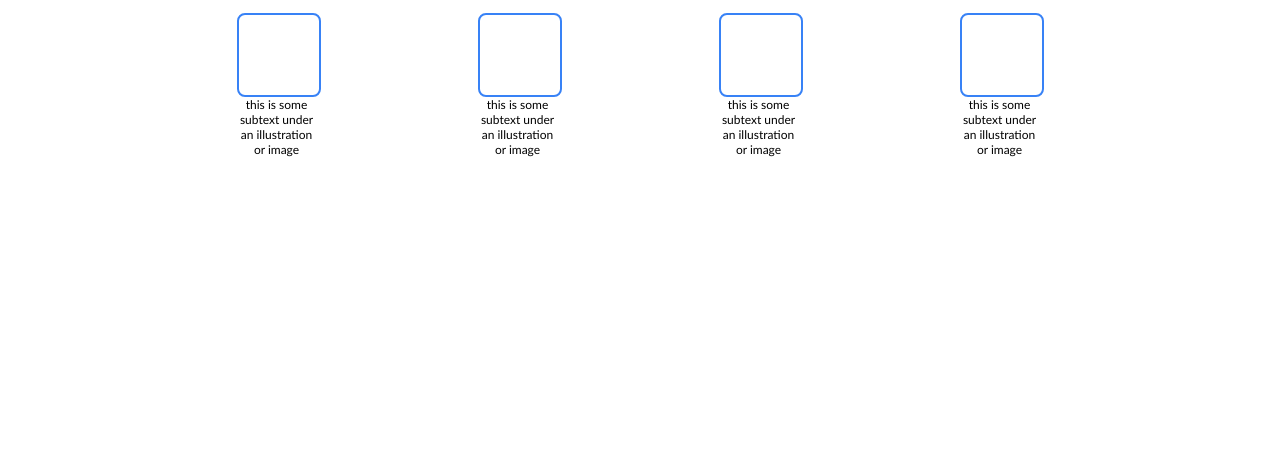
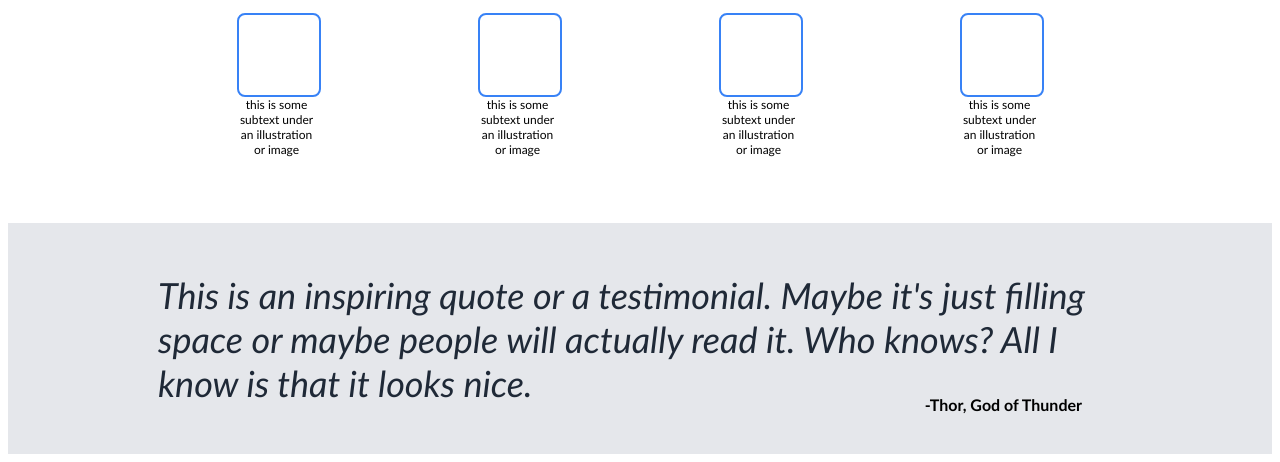
Before and after one commit to jodygrd/odin-landing-page, a plain HTML site: page index.html in a window 1280 px wide. Shown: the part 515-977 px from the top of the page. Before the commit the page ends 800 px from the top, so only its background shows below. Drawn offline with Linux system fonts and the light colour scheme.

Commit message:
Create and style quotation section

```diff
--- a/index.html
+++ b/index.html
@@ -50,5 +50,10 @@
         </div>
     </div>
 
+    <div class="quote-section">
+        <div class="quote">This is an inspiring quote or a testimonial. Maybe it's just filling space or maybe people will actually read it. Who knows? All I know is that it looks nice. </div>
+        <div class="attribution">-Thor, God of Thunder</div>
+    </div>
+
 </body>
 </html>
--- a/styles.css
+++ b/styles.css
@@ -84,7 +84,8 @@ button {
 .info-icons {
     display: flex;
     justify-content: space-around;
-    padding: 16px 150px
+    padding: 16px 150px;
+
 }
 
 .icon {
@@ -99,3 +100,24 @@ button {
     text-align: center;
     width: 80px;
 }
+
+/* Quote */
+
+.quote-section {
+    background-color: #e5e7eb;
+    padding: 50px 150px;
+    margin-top: 50px;
+}
+
+.quote {
+    color: #1f2937;
+    font-size: 36px;
+    font-style: italic;
+    font-weight: 100;
+}
+
+.attribution {
+    text-align: right;
+    font-weight: 600;
+    margin: -10px 40px;
+}
```
